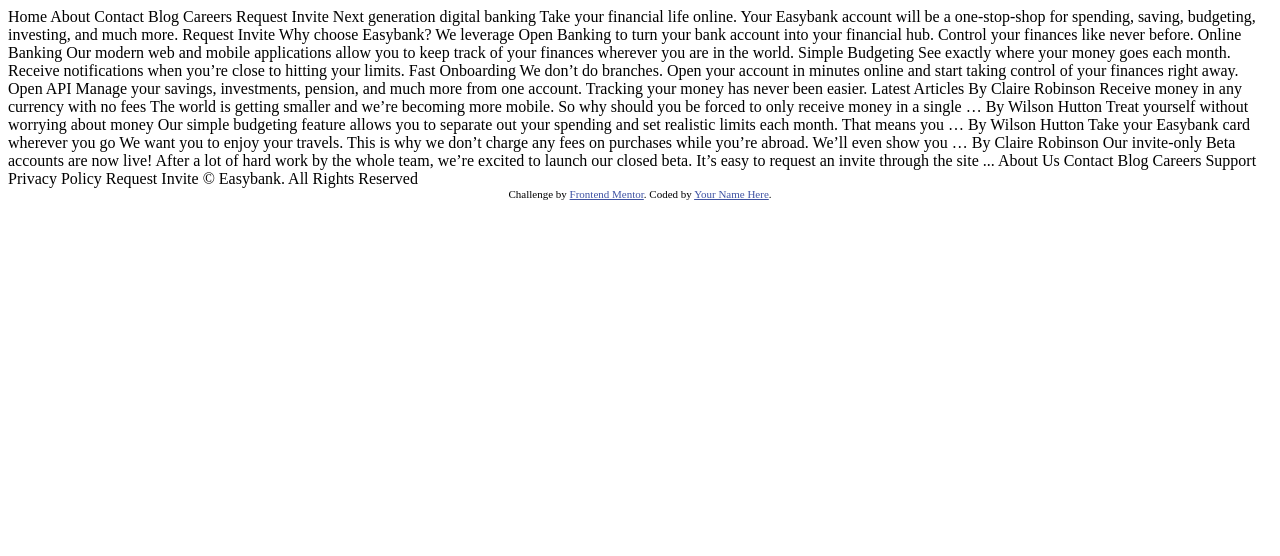
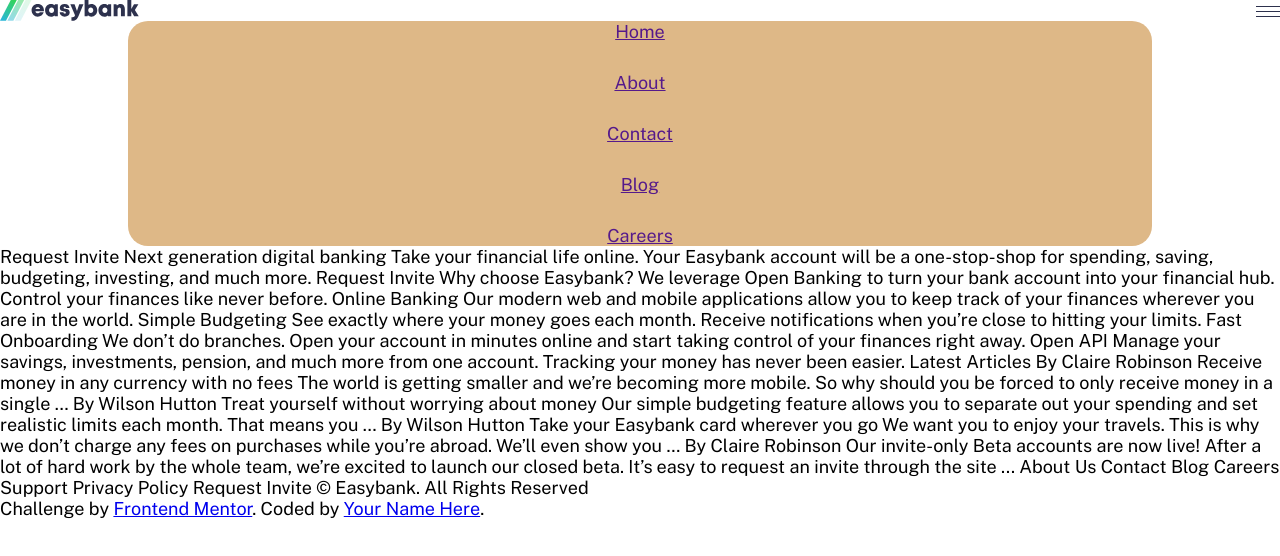
Before and after one commit to ChamuMutezva/easybank-landing-page-master, a plain HTML site: page index.html in a window 1280 px wide. Drawn offline with nearby package versions, Linux system fonts and the light colour scheme.

Commit message:
initial sass testing

```diff
--- a/index.html
+++ b/index.html
@@ -1,26 +1,51 @@
 <!DOCTYPE html>
 <html lang="en">
+
 <head>
   <meta charset="UTF-8">
-  <meta name="viewport" content="width=device-width, initial-scale=1.0"> <!-- displays site properly based on user's device -->
+  <meta name="viewport" content="width=device-width, initial-scale=1.0">
+  <!-- displays site properly based on user's device -->
 
   <link rel="icon" type="image/png" sizes="32x32" href="./images/favicon-32x32.png">
 
   <title>Frontend Mentor | Easybank landing page</title>
+  <link href="https://fonts.googleapis.com/css?family=Public+Sans:300,300i,400,500,700,800,900&display=swap"
+   rel="stylesheet">
+  <link rel="stylesheet" href="scss/style.css">
+</head>
 
-  <!-- Feel free to remove these styles or customise in your own stylesheet 👍 -->
-  <style>
-    .attribution { font-size: 11px; text-align: center; }
-    .attribution a { color: hsl(228, 45%, 44%); }
-  </style>
-</head>
 <body>
+  <header>
+    <nav class="nav">
+      <div class="nav__controls">
+        <img src="images/logo.svg" alt="easy banking logo">
+        <div>
+          <img class="openClose" src="images/icon-hamburger.svg" alt="menu control bar">
+          <input class="nav__controls--btn btn--Primary" type="button" value="Request Invite">
+        </div>
+      </div>
 
-  Home
-  About
-  Contact
-  Blog
-  Careers
+      <div class="nav__modal">
+        <div class="nav__modal__item">
+          <a href=""> Home </a>
+        </div>
+        <div class="nav__modal__item">
+          <a href=""> About </a>
+        </div>
+        <div class="nav__modal__item">
+          <a href="">Contact </a>
+        </div>
+        <div class="nav__modal__item">
+          <a href=""> Blog</a>
+        </div>
+        <div class="nav__modal__items">
+          <a href=""> Careers</a>
+        </div>
+      </div>
+    </nav>
+  </header>
+
+
 
   Request Invite
 
@@ -93,9 +118,10 @@
 
   © Easybank. All Rights Reserved
 
-  <div class="attribution">
-    Challenge by <a href="https://www.frontendmentor.io?ref=challenge" target="_blank">Frontend Mentor</a>.
-    Coded by <a href="#">Your Name Here</a>.
-  </div>
+  <div class=" attribution">
+          Challenge by <a href="https://www.frontendmentor.io?ref=challenge" target="_blank">Frontend Mentor</a>.
+          Coded by <a href="#">Your Name Here</a>.
+        </div>
 </body>
+
 </html>
--- /dev/null
+++ b/scss/style.scss
@@ -0,0 +1,23 @@
+* {
+    box-sizing: border-box;
+    padding: 0;
+    margin: 0;
+}
+body {
+    font-family: 'Public Sans', sans-serif;
+    font-size: 18px;
+    overflow-x: hidden;
+}
+h1, h2, h3, h4, h5, h6 {
+    font-weight: 400;
+  }
+  .nav__controls {
+    display: flex;
+    flex-direction: row;
+    justify-content: space-between;
+    position: relative;
+    .nav__controls--btn {
+        position: relative;
+        display: none;
+    }
+}
```
Also changed, not shown: scss/style.css (added), 1 other file.
